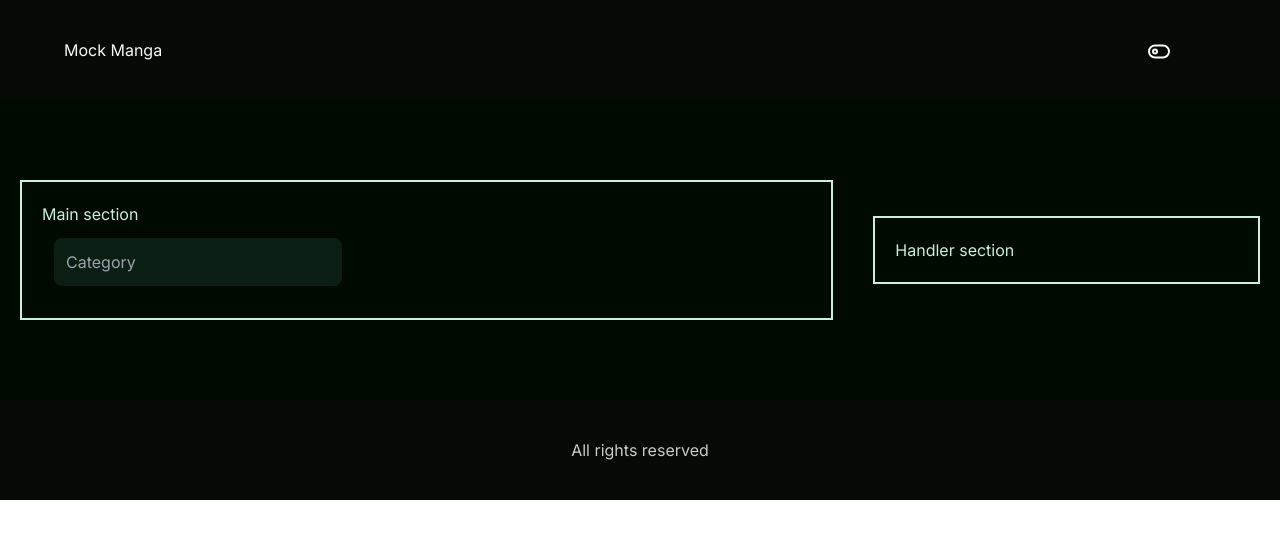
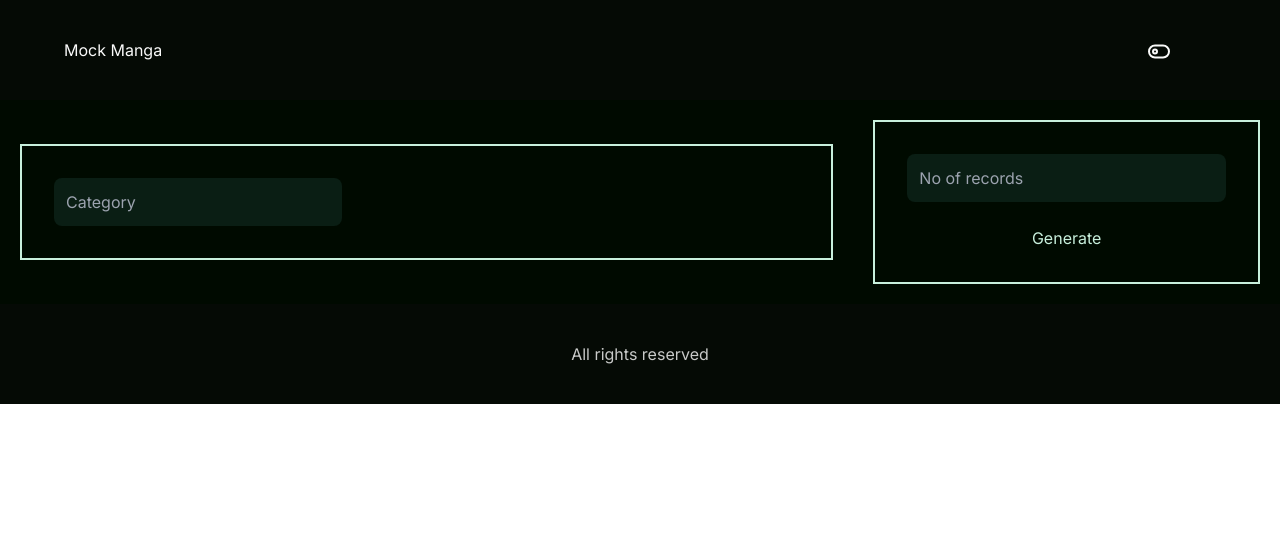
Before and after one commit to suriyaprakhash/mockmanga, a Next.js app: page / in a window 1280 px wide. Shown: the top 538 px of the page. Built offline with nearby package versions, Linux system fonts and the light colour scheme.

Commit message:
updated responisveness, added faker

```diff
--- a/src/app/components/hero.tsx
+++ b/src/app/components/hero.tsx
@@ -1,29 +1,38 @@
 import React from 'react'
 import Dropdown, { DropdownItem } from './shared/dropdown/dropdown'
+import Input from './shared/input/input';
 
 function Hero() {
 
-  const inputList: DropdownItem[] = [{
-    displayName: 'one'
-  },{
-    displayName: 'two'
+  const categoryList: DropdownItem[] = [{
+    displayName: 'First Name'
+  }, {
+    displayName: 'Last Name'
   }];
 
   function categorySelected(selectedCategory: string) {
     console.log('Parent Hero: selected category from the Dropdown - ', selectedCategory)
   }
 
+  function noOfRecords(noOfRecords: string) {
+    console.log('Parent Hero: selected no of records from the Input - ', noOfRecords)
+  }
+
   return (
-    <section className="h-[300px] grid grid-cols-3 items-center">
+    <section className="grid grid-cols-3 items-center">
       <section className="col-span-3 p-5 sm:col-span-2">
-        <div className="border-2 border-primary-text p-5">
-          Main section
-            <Dropdown inputList={inputList} dropdownParentCallback={categorySelected}/>
+        <div className="border-2 border-primary-text p-5 grid grid-cols-2">
+          <div className="col-span-2">
+            <Dropdown inputList={categoryList} dropdownParentCallback={categorySelected} />
+          </div>
         </div>
       </section>
       <section className="col-span-3 p-5 sm:col-span-1">
-        <div className="border-2 border-primary-text p-5">
-          Handler section
+        <div className="border-2 border-primary-text p-5 grid grid-cols-2">
+          <div className="p-3 col-span-2">
+            <Input placeholder="No of records" inputParentCallback={noOfRecords} />
+          </div>
+          <button className="p-3 col-span-2">Generate</button>
         </div>
       </section>
     </section>
--- a/src/app/components/shared/dropdown/dropdown.tsx
+++ b/src/app/components/shared/dropdown/dropdown.tsx
@@ -45,18 +45,18 @@ function Dropdown(dropdownProps: DropdownProps) {
     }
 
     return (
-        <div className="p-3 w-72 text-dropdown-text" onMouseEnter={showDropdownTray} onMouseLeave={hideDropdownTray}>
-            <button>
-                <input className="bg-dropdown-bg p-3 w-72 rounded-lg focus:bg-primary-bg" placeholder="Category"
+        <div className="p-3 text-dropdown-text" onMouseEnter={showDropdownTray} onMouseLeave={hideDropdownTray}>
+            <button className="w-full sm:w-72">
+                <input className="bg-dropdown-bg p-3 w-full sm:w-72 rounded-lg focus:bg-primary-bg" placeholder="Category"
                     value={inputValue}
                     onChange={handleInputChange}
-                    onKeyUp={filterDropdownTrayItems}/>
+                    onKeyUp={filterDropdownTrayItems} />
             </button>
             {canShowDropdownTray &&
                 <div className="">
-                    <ul className="bg-dropdown-bg/70 p-3 w-72 rounded-lg absolute cursor-pointer">
+                    <ul className="bg-dropdown-bg/70 p-3 sm:w-72 rounded-lg absolute cursor-pointer">
                         {filteredList?.map((item) => (
-                            <li className="p-2 hover:bg-secondary-bg/30 rounded-lg" onClick={selectDropdownTrayItem} key={item.displayName}>{item.displayName}</li>
+                            <li className="p-2  hover:bg-secondary-bg/30 rounded-lg" onClick={selectDropdownTrayItem} key={item.displayName}>{item.displayName}</li>
                         ))}
                     </ul>
 
--- /dev/null
+++ b/src/app/components/shared/input/input.tsx
@@ -0,0 +1,26 @@
+import React, { useState } from 'react'
+
+interface InputProps {
+    placeholder: string;
+    inputParentCallback: any;
+}
+
+function Input(inputProps: InputProps) {
+
+    const [inputValue, setInputValue] = useState<string>('');
+
+    function handleInputChange(event: any) {
+        setInputValue(event.target.value);
+        inputProps.inputParentCallback(event.target.value);
+    }
+
+    return (
+        <div>
+            <input className="bg-dropdown-bg p-3 rounded-lg focus:bg-primary-bg w-full" placeholder={inputProps.placeholder}
+                value={inputValue}
+                onChange={handleInputChange}/>
+        </div>
+    )
+}
+
+export default Input
--- a/src/app/page.tsx
+++ b/src/app/page.tsx
@@ -32,7 +32,7 @@ export default function Home() {
 
   return (
     <main className={theme}>
-      <section className="bg-primary-bg text-primary-text lex flex-col items-center justify-between w-[650px] sm:w-screen">
+      <section className="bg-primary-bg text-primary-text lex flex-col items-center justify-between">
         <Navbar parentCallback={themeToggled}></Navbar>
         <Hero></Hero>
         <Footer></Footer>
```
Also changed, not shown: package.json (+6 -5 lines), 1 other file (tests, documents, lock files or other folders).
